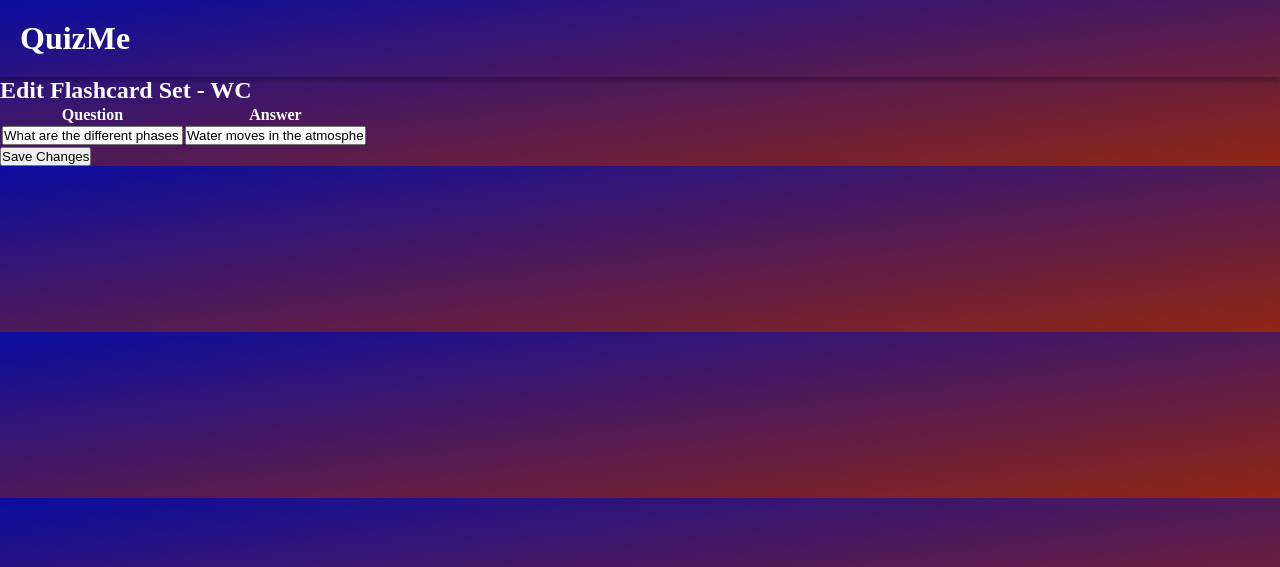
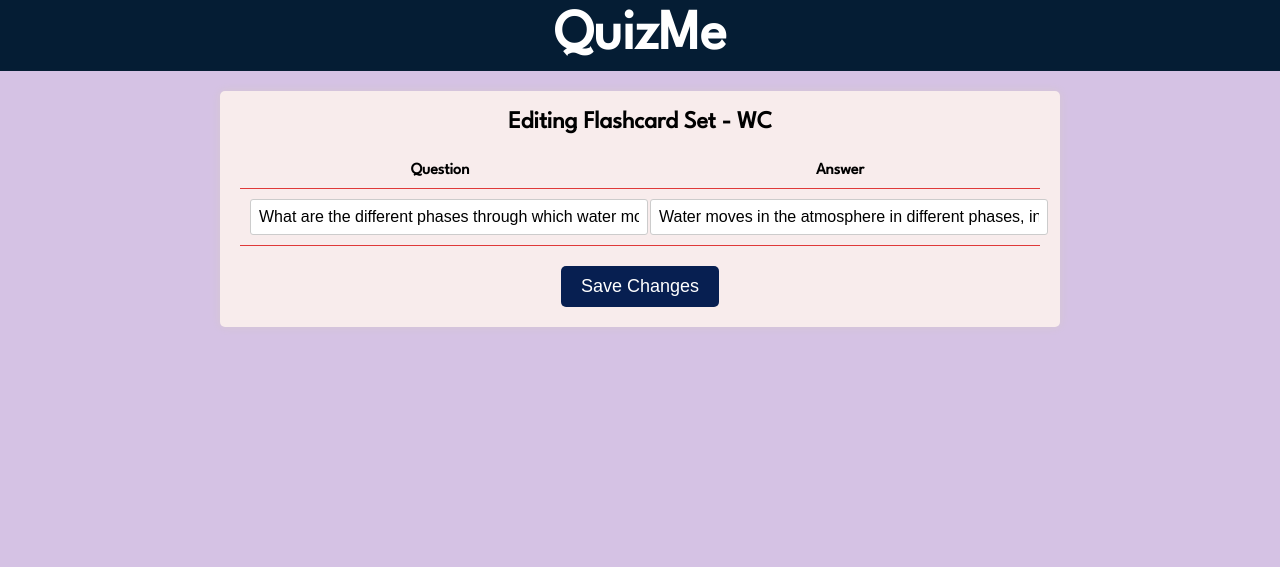
Before and after one commit to SiraYsia/QuizMeFinal, a Flask app: a page that uses templates/edit-flashcard-set.html in a window 1280 px wide. Shown: the top 567 px of the page. Run offline with Flask 3, Linux system fonts and the light colour scheme; a user stored in the database is signed in; data comes from the database, SQL or seed files in the repository.

Commit message:
Style for edit flashcard page

```diff
--- a/templates/edit-flashcard-set.html
+++ b/templates/edit-flashcard-set.html
@@ -3,20 +3,91 @@
 <head>
   <meta charset="UTF-8">
   <meta name="viewport" content="width=device-width, initial-scale=1.0">
-  <link rel="stylesheet" href="{{ url_for('static', filename='style.css') }}">
   <title>QuizMe - Edit Flashcard Set</title>
   <link href="https://fonts.googleapis.com/css2?family=League+Spartan&display=swap" rel="stylesheet">
+  <style>
+    /* Reset some default styles */
+    body, h1, h2, table {
+      margin: 0;
+      padding: 0;
+    }
+
+    body {
+      font-family: 'League Spartan', sans-serif;
+      text-align: center;
+      background-color: rgb(213, 194, 228);
+
+    }
+
+    header {
+      background-color: #051d34;
+      color: #fff;
+      padding: 10px 0;
+    }
+
+    .logo-container {
+      font-size: 28px;
+    }
+
+    .flashcards {
+      max-width: 800px;
+      margin: 20px auto;
+      background-color: #f8ecec;
+      padding: 20px;
+      border-radius: 5px;
+      box-shadow: 0 0 10px rgba(221, 251, 52, 0.1);
+    }
+
+    h2 {
+      font-size: 24px;
+      margin-bottom: 20px;
+    }
+
+    table {
+      width: 100%;
+      border-collapse: collapse;
+      margin-bottom: 20px;
+    }
+
+    th, td {
+      padding: 10px;
+      border-bottom: 1px solid #df3939;
+    }
+
+
+    input[type="text"] {
+      width: 100%;
+      padding: 8px;
+      font-size: 16px;
+      border: 1px solid #ccc;
+      border-radius: 3px;
+    }
+
+    button {
+      background-color: #071f51;
+      color: #fff;
+      border: none;
+      padding: 10px 20px;
+      font-size: 18px;
+      border-radius: 5px;
+      cursor: pointer;
+    }
+
+    button:hover {
+      background-color: #0056b3;
+    }
+  </style>
 </head>
 <body>
   <header>
     <div class="logo-container">
-      <h1> QuizMe</h1>
+      <h1>QuizMe</h1>
     </div>
   </header>
 
   <section class="flashcards">
     <form method="POST" action="{{ url_for('edit_flashcard_set', flashcard_set_name=flashcard_set.name) }}">
-      <h2>Edit Flashcard Set - {{ flashcard_set.name }}</h2>
+      <h2>Editing Flashcard Set - {{ flashcard_set.name }}</h2>
       <table>
         <tr>
           <th>Question</th>
```
Also changed, not shown: templates/flashcards.html (+106 -7 lines).
